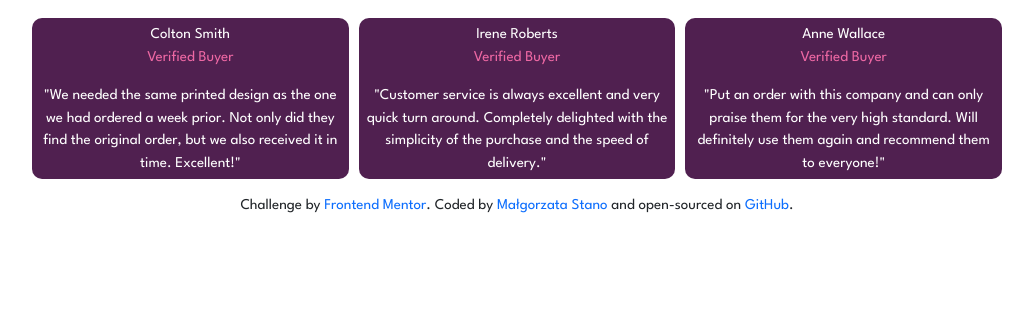
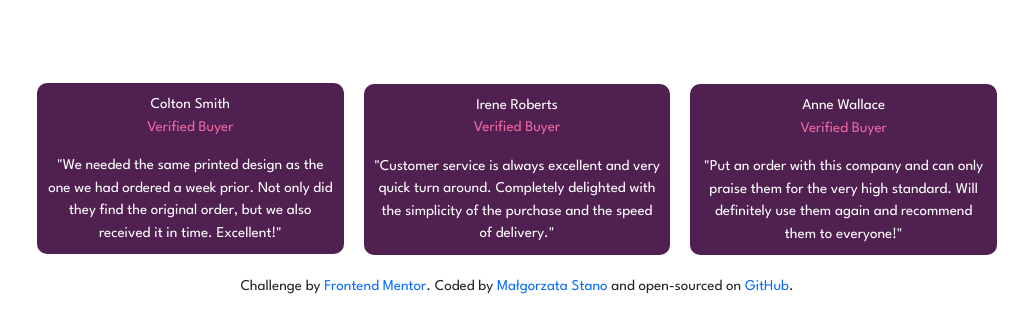
Before and after one commit to gosiast/social-proof-section-challenge, a plain HTML site: page index.html in a window 1280 px wide. Shown: the part 326-658 px from the top of the page, without its empty margins (123-1156 px from the left). Drawn offline with nearby package versions, Linux system fonts and the light colour scheme.

Commit message:
fixed alignement- needed the height

```diff
--- a/styles.css
+++ b/styles.css
@@ -39,14 +39,35 @@ text-align: center;
 p {
 color:hsl(303, 10%, 53%);
 }
+
+.reviews {
+display: flex;
+height: 12rem;
+gap: 1rem;
+margin-top: 60px;
+}
+
 .review-one , .review-two , .review-three{
     background-color: hsl(300, 43%, 22%);
     color: hsl(0, 0%, 100%);
-    margin: 5px;
-    padding: 5px;
+    margin: 10px;
+    padding: 10px;
     border-radius: 10px;
     text-align: center;
 }
+
+.review-one {
+  align-self: start;
+}
+
+.review-two {
+    align-self: center;
+}
+
+.review-three {
+align-self: end;
+}
+
 .review-author {
     color: white;
     margin-bottom: 0;
```
Also changed, not shown: 1 other file.
